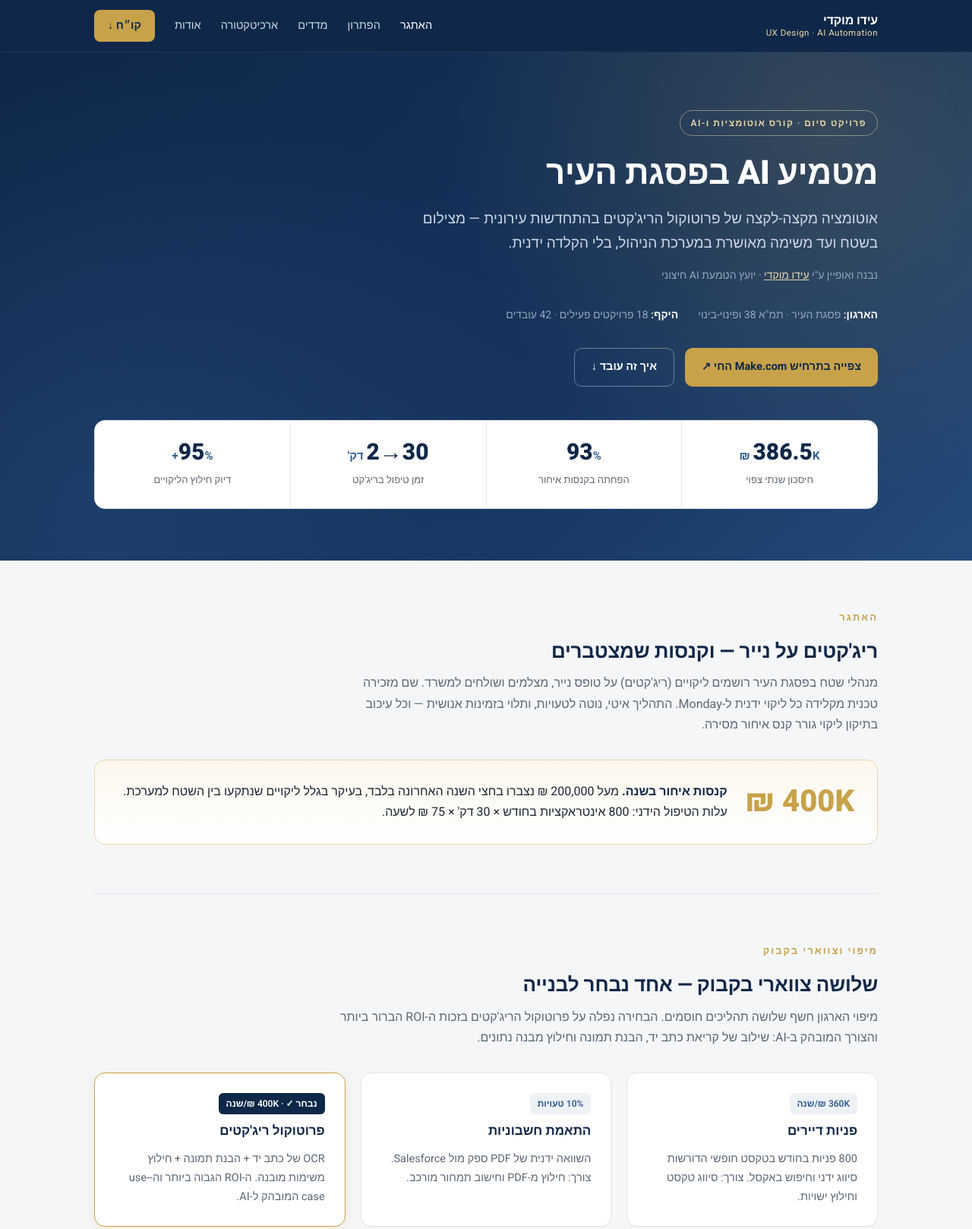
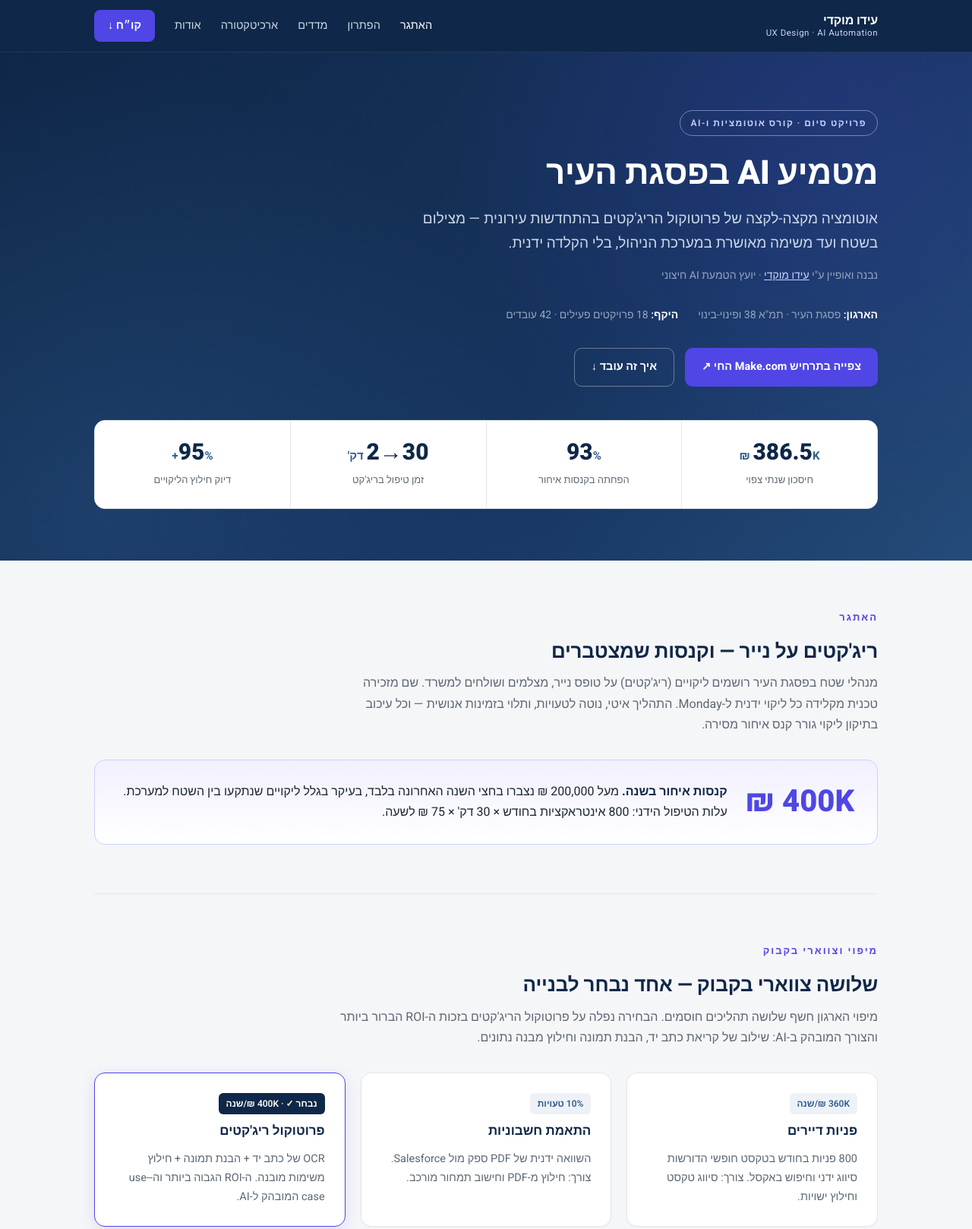
Before and after one commit to idomokady/final-project-ai-course, a plain HTML site: page index.html in a window 1280 px wide. Shown: the top 1618 px of the page at 76% size. Drawn offline with Linux system fonts and the light colour scheme.

Commit message:
Replace gold accent palette with indigo
Swapped the navy+gold theme for navy+indigo (#4f46e5): updated CSS
variables, hardcoded shadow/gradient rgba values, the callout
background tint, and the favicon. Also switched button text from
navy to white where it sits on the accent color, since navy-on-indigo
fell below WCAG AA contrast.

```diff
--- a/index.html
+++ b/index.html
@@ -20,8 +20,8 @@
     --navy:#0f2748;
     --navy-2:#16345e;
     --steel:#2f5c8f;
-    --accent:#c8a24a;
-    --accent-soft:#e7d6a6;
+    --accent:#4f46e5;
+    --accent-soft:#c7d2fe;
     --ink:#1c2733;
     --muted:#5b6874;
     --line:#e2e6ec;
@@ -60,8 +60,8 @@
   .nav-links{display:flex;align-items:center;gap:26px}
   .nav-links a{color:#cdd8e6;text-decoration:none;font-size:14.5px;font-weight:500;transition:color .15s}
   .nav-links a:hover,.nav-links a.active{color:#fff}
-  .nav-cta{background:var(--accent);color:var(--navy) !important;font-weight:700 !important;padding:9px 18px;border-radius:8px;transition:transform .15s,box-shadow .15s}
-  .nav-cta:hover{transform:translateY(-1px);box-shadow:0 6px 16px rgba(200,162,74,.35)}
+  .nav-cta{background:var(--accent);color:#fff !important;font-weight:700 !important;padding:9px 18px;border-radius:8px;transition:transform .15s,box-shadow .15s}
+  .nav-cta:hover{transform:translateY(-1px);box-shadow:0 6px 16px rgba(79,70,229,.35)}
   .nav-toggle{display:none;flex-direction:column;gap:5px;background:none;border:0;cursor:pointer;padding:8px}
   .nav-toggle span{width:22px;height:2px;background:#fff;border-radius:2px;transition:transform .2s,opacity .2s}
 
@@ -73,12 +73,12 @@
   header.hero::after{
     content:"";position:absolute;inset:0;
     background:
-      radial-gradient(circle at 85% 15%,rgba(200,162,74,.18),transparent 40%),
+      radial-gradient(circle at 85% 15%,rgba(79,70,229,.18),transparent 40%),
       radial-gradient(circle at 10% 90%,rgba(47,92,143,.35),transparent 45%);
     pointer-events:none;
   }
   .hero-inner{position:relative;z-index:1;padding:76px 24px 68px;max-width:1080px;margin:0 auto}
-  .badge{display:inline-block;border:1px solid rgba(231,214,166,.5);color:var(--accent-soft);
+  .badge{display:inline-block;border:1px solid rgba(199,210,254,.5);color:var(--accent-soft);
     font-size:12px;font-weight:600;letter-spacing:1.5px;padding:6px 14px;border-radius:40px;margin-bottom:24px}
   header.hero h1{font-size:44px;line-height:1.2;font-weight:800;letter-spacing:-.5px;margin-bottom:16px}
   header.hero .sub{font-size:19px;color:#cdd8e6;max-width:640px;margin-bottom:14px}
@@ -90,8 +90,8 @@
   .btn{display:inline-flex;align-items:center;gap:8px;font-size:14.5px;font-weight:700;padding:12px 22px;
     border-radius:10px;text-decoration:none;transition:transform .15s,box-shadow .15s,background .15s}
   .btn:hover{transform:translateY(-1px)}
-  .btn-gold{background:var(--accent);color:var(--navy)}
-  .btn-gold:hover{box-shadow:0 8px 20px rgba(200,162,74,.3)}
+  .btn-gold{background:var(--accent);color:#fff}
+  .btn-gold:hover{box-shadow:0 8px 20px rgba(79,70,229,.3)}
   .btn-outline{border:1px solid rgba(255,255,255,.35);color:#fff}
   .btn-outline:hover{background:rgba(255,255,255,.08)}
 
@@ -124,7 +124,7 @@
     font-size:14px;font-weight:700;display:inline-flex;align-items:center;justify-content:center}
 
   /* ---------- Problem callout ---------- */
-  .callout{background:linear-gradient(180deg,#fbf7ec,#fff);border:1px solid var(--accent-soft);
+  .callout{background:linear-gradient(180deg,#f1f0fe,#fff);border:1px solid var(--accent-soft);
     border-radius:14px;padding:28px 30px;display:flex;gap:24px;align-items:center;flex-wrap:wrap}
   .callout .big{font-size:40px;font-weight:800;color:var(--accent);line-height:1;flex:0 0 auto}
   .callout .txt{flex:1;min-width:240px}
@@ -187,9 +187,9 @@
 
   /* ---------- Footer ---------- */
   footer{background:var(--navy);color:#aebfd4;text-align:center;padding:44px 24px;font-size:14px}
-  footer .cta{display:inline-flex;gap:10px;align-items:center;background:var(--accent);color:var(--navy);
+  footer .cta{display:inline-flex;gap:10px;align-items:center;background:var(--accent);color:#fff;
     font-weight:700;padding:12px 26px;border-radius:10px;text-decoration:none;margin-bottom:22px;font-size:15px;transition:transform .15s,box-shadow .15s}
-  footer .cta:hover{transform:translateY(-1px);box-shadow:0 8px 20px rgba(200,162,74,.3)}
+  footer .cta:hover{transform:translateY(-1px);box-shadow:0 8px 20px rgba(79,70,229,.3)}
   footer .foot-links{display:flex;gap:22px;justify-content:center;flex-wrap:wrap;margin-bottom:18px}
   footer .foot-links a{color:#cdd8e6;text-decoration:none;font-size:13.5px}
   footer .foot-links a:hover{color:#fff}
@@ -285,7 +285,7 @@
         <h3>התאמת חשבוניות</h3>
         <p>השוואה ידנית של PDF ספק מול Salesforce. צורך: חילוץ מ-PDF וחישוב תמחור מורכב.</p>
       </div>
-      <div class="card reveal" style="border-color:var(--accent);box-shadow:0 4px 18px rgba(200,162,74,.14)">
+      <div class="card reveal" style="border-color:var(--accent);box-shadow:0 4px 18px rgba(79,70,229,.14)">
         <span class="chip" style="background:var(--navy);color:#fff">נבחר ✓ · 400K ₪/שנה</span>
         <h3>פרוטוקול ריג'קטים</h3>
         <p>OCR של כתב יד + הבנת תמונה + חילוץ משימות מובנה. ה-ROI הגבוה ביותר וה-use-case המובהק ל-AI.</p>
```
Also changed, not shown: assets/favicon.svg.
